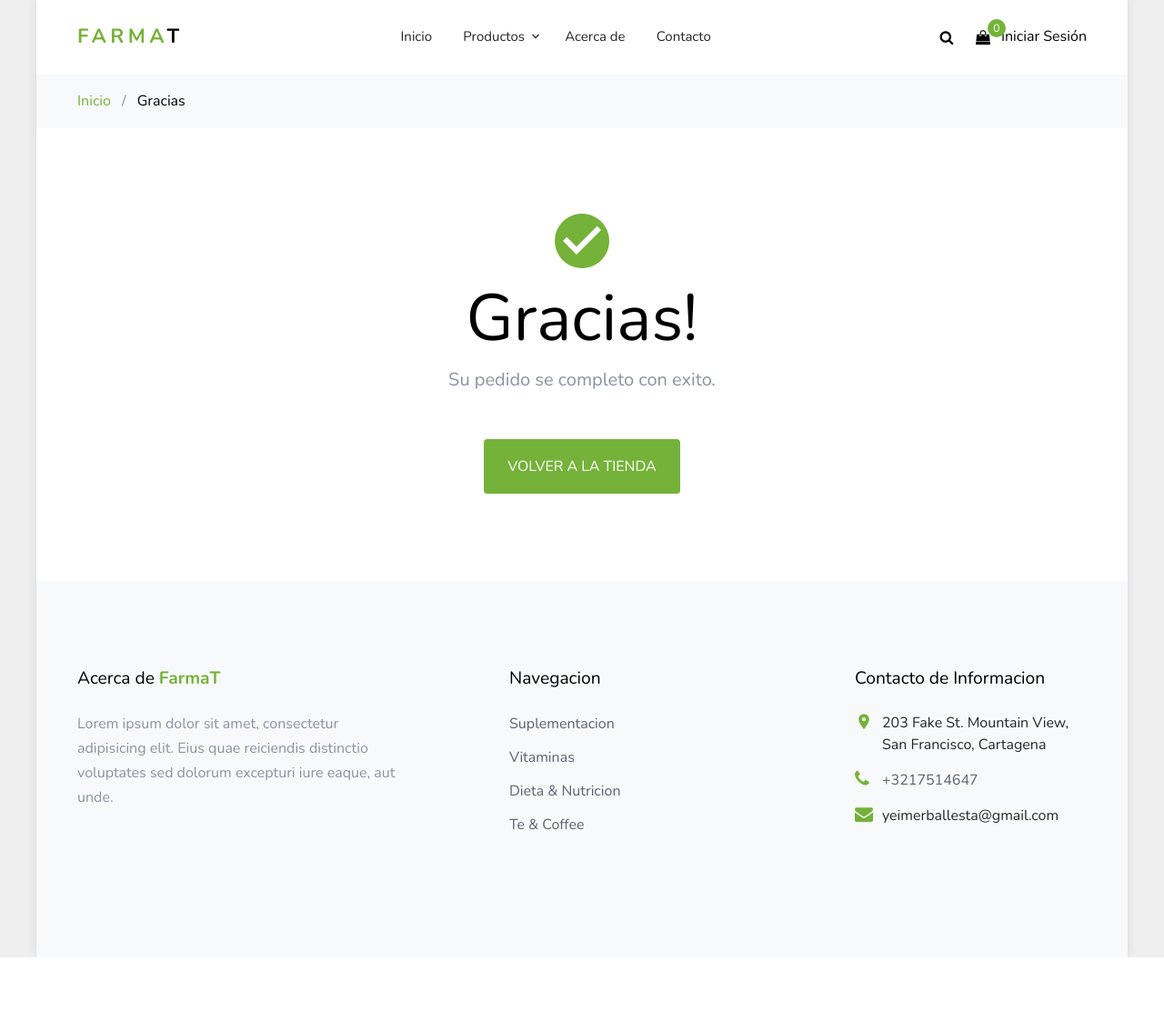
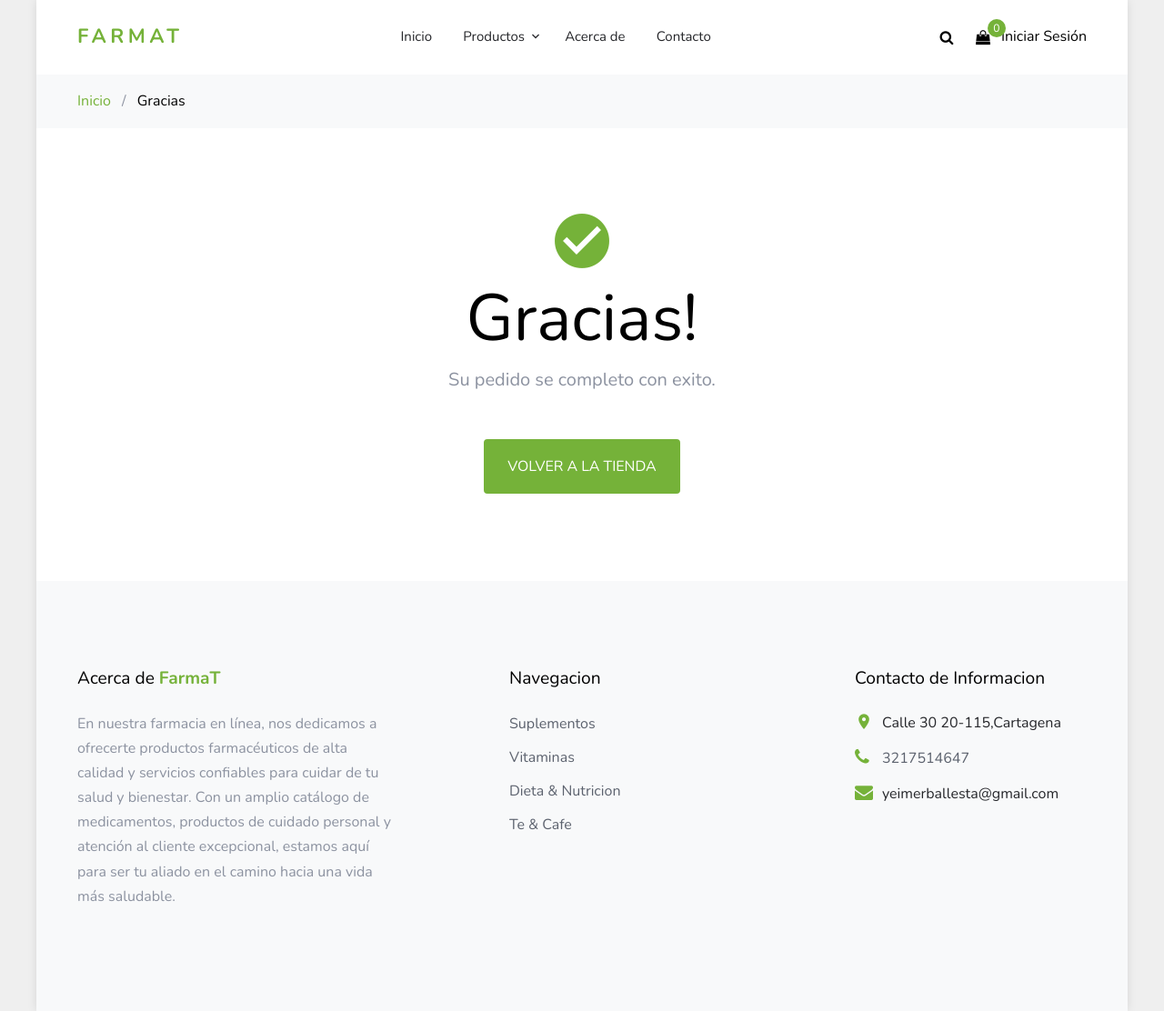
Before and after one commit to Yersonzp/FarmaT, a PHP site: page /FarmaT/thankyou.php in a window 1280 px wide. Shown: the whole page at 91% size. Before the commit the page ends 1053 px from the top, so only its background shows below. Run offline with PHP 8.4, Linux system fonts and the light colour scheme; data that the repository does not hold is empty; some web fonts are replaced.

Commit message:
thankyou.php

```diff
--- a/thankyou.php
+++ b/thankyou.php
@@ -2,7 +2,7 @@
 <html lang="en">
 
 <head>
-  <title>Pharmative &mdash; Colorlib Template</title>
+  <title>FarmaT</title>
   <meta charset="utf-8">
   <meta name="viewport" content="width=device-width, initial-scale=1, shrink-to-fit=no">
 
@@ -43,7 +43,7 @@
         <div class="d-flex align-items-center justify-content-between">
           <div class="logo">
             <div class="site-logo">
-              <a href="index.php" class="js-logo-clone"><strong class="text-primary">Farma</strong>T</a>
+              <a href="index.php" class="js-logo-clone"><strong class="text-primary">FarmaT</strong></a>
             </div>
           </div>
           <div class="main-nav d-none d-lg-block">
@@ -112,18 +112,18 @@
 
             <div class="block-7">
               <h3 class="footer-heading mb-4">Acerca de <strong class="text-primary">FarmaT</strong></h3>
-              <p>Lorem ipsum dolor sit amet, consectetur adipisicing elit. Eius quae reiciendis distinctio voluptates
-                sed dolorum excepturi iure eaque, aut unde.</p>
+              <p>En nuestra farmacia en línea, nos dedicamos a ofrecerte productos farmacéuticos de alta calidad y servicios confiables para cuidar de tu salud y bienestar. Con un amplio catálogo de medicamentos, productos de cuidado personal y atención al cliente excepcional,
+                estamos aquí para ser tu aliado en el camino hacia una vida más saludable.</p>
             </div>
 
           </div>
           <div class="col-lg-3 mx-auto mb-5 mb-lg-0">
             <h3 class="footer-heading mb-4">Navegacion</h3>
             <ul class="list-unstyled">
-              <li><a href="#">Suplementacion</a></li>
+              <li><a href="#">Suplementos</a></li>
               <li><a href="#">Vitaminas</a></li>
               <li><a href="#">Dieta &amp; Nutricion</a></li>
-              <li><a href="#">Te &amp; Coffee</a></li>
+              <li><a href="#">Te &amp; Cafe</a></li>
             </ul>
           </div>
 
@@ -131,8 +131,8 @@
             <div class="block-5 mb-5">
               <h3 class="footer-heading mb-4">Contacto de Informacion</h3>
               <ul class="list-unstyled">
-                <li class="address">203 Fake St. Mountain View, San Francisco, Cartagena</li>
-                <li class="phone"><a href="tel://23923929210">+3217514647</a></li>
+                <li class="address">Calle 30 20-115,Cartagena</li>
+                <li class="phone"><a href="tel://3217514647">3217514647</a></li>
                 <li class="email">yeimerballesta@gmail.com</li>
               </ul>
             </div>
```
